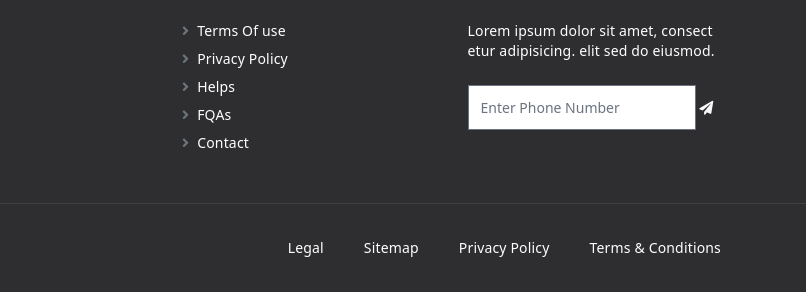
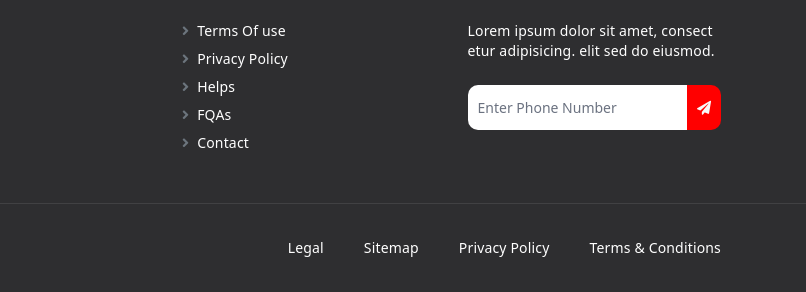
Before and after one commit to yatharthgill/techhub_project, a plain HTML site: page techhub/index.html in a window 1280 px wide. Shown: the part 3633-3925 px from the top of the page, 474-1280 px from the left. Drawn offline with nearby package versions, Linux system fonts and the light colour scheme; a web font is replaced by a local one.

Commit message:
Update style1.css

```diff
--- a/techhub/css/style1.css
+++ b/techhub/css/style1.css
@@ -1818,4 +1818,33 @@ a.link {
     }
 }
 
+.subscription-form {
+    display: flex;
+  }
+
+
+  .subscription-form input[type="tel"]
+
+  {
+      padding: 10px;
+      border: none;
+      width: 100%;
+      border-radius: 10px 0px 0px 10px;
+  }
+
+  .subscription-form button[type="submit"]{
+      background-color: #ff0000;
+      color: white;
+      border: none;
+      border-radius: 0px 10px 10px 0px;
+      padding: 10px;
+      cursor: pointer;
+  }
+
+  .subscription-form button[type="submit"]:hover {
+      background-color: #c80303;
+  }
+
+
+
 /*# sourceMappingURL=maps/style.css.map */
```
